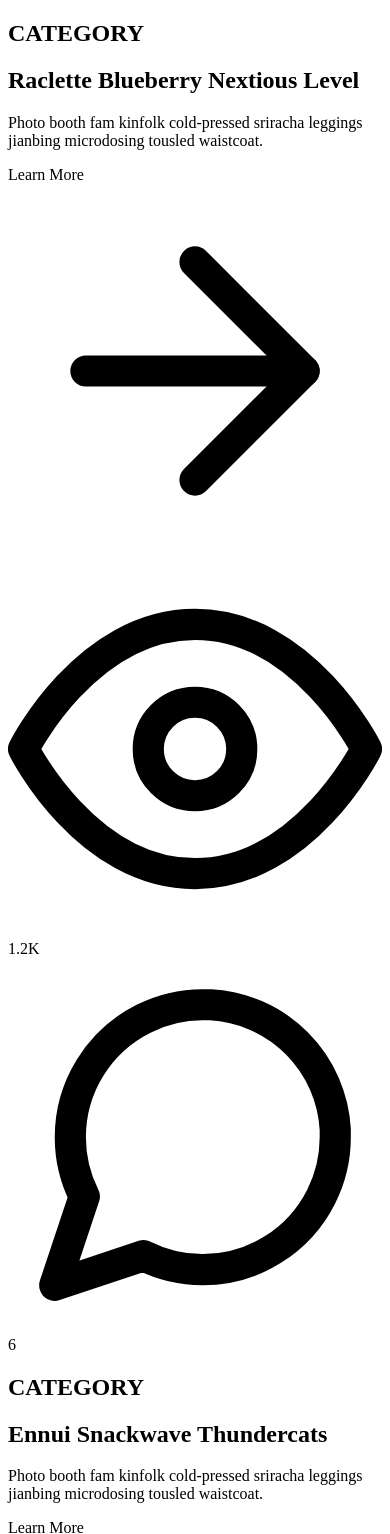
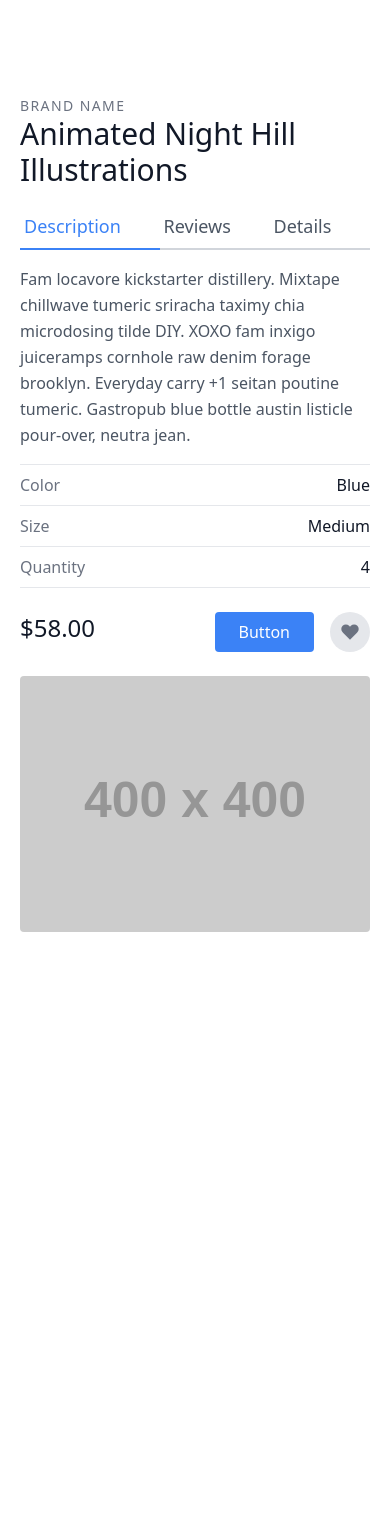
Before and after one commit to natrunn/natrunn.github.io, a plain HTML site: page index.html in a window 390 px wide. Shown: the top 1534 px of the page. After the commit the page ends 1028 px from the top, so only its background shows below. Drawn offline with nearby package versions, Linux system fonts and the light colour scheme; placeholder pictures from the web are drawn by us.

Commit message:
index.html

```diff
--- a/index.html
+++ b/index.html
@@ -1,87 +1,46 @@
 <!DOCTYPE html>
 <html>
+  <head>
+  <meta charset="UTF-8">
+  <meta name="viewport" content="width=device-width, initial-scale=1.0">
+  <script src="https://cdn.tailwindcss.com"></script>
+</head>
 <body>
-<section class="text-gray-600 body-font">
+<section class="text-gray-600 body-font overflow-hidden">
   <div class="container px-5 py-24 mx-auto">
-    <div class="flex flex-wrap -m-4">
-      <div class="p-4 lg:w-1/3">
-        <div class="h-full bg-gray-100 bg-opacity-75 px-8 pt-16 pb-24 rounded-lg overflow-hidden text-center relative">
-          <h2 class="tracking-widest text-xs title-font font-medium text-gray-400 mb-1">CATEGORY</h2>
-          <h1 class="title-font sm:text-2xl text-xl font-medium text-gray-900 mb-3">Raclette Blueberry Nextious Level</h1>
-          <p class="leading-relaxed mb-3">Photo booth fam kinfolk cold-pressed sriracha leggings jianbing microdosing tousled waistcoat.</p>
-          <a class="text-indigo-500 inline-flex items-center">Learn More
-            <svg class="w-4 h-4 ml-2" viewBox="0 0 24 24" stroke="currentColor" stroke-width="2" fill="none" stroke-linecap="round" stroke-linejoin="round">
-              <path d="M5 12h14"></path>
-              <path d="M12 5l7 7-7 7"></path>
+    <div class="lg:w-4/5 mx-auto flex flex-wrap">
+      <div class="lg:w-1/2 w-full lg:pr-10 lg:py-6 mb-6 lg:mb-0">
+        <h2 class="text-sm title-font text-gray-500 tracking-widest">BRAND NAME</h2>
+        <h1 class="text-gray-900 text-3xl title-font font-medium mb-4">Animated Night Hill Illustrations</h1>
+        <div class="flex mb-4">
+          <a class="flex-grow text-blue-500 border-b-2 border-blue-500 py-2 text-lg px-1">Description</a>
+          <a class="flex-grow border-b-2 border-gray-300 py-2 text-lg px-1">Reviews</a>
+          <a class="flex-grow border-b-2 border-gray-300 py-2 text-lg px-1">Details</a>
+        </div>
+        <p class="leading-relaxed mb-4">Fam locavore kickstarter distillery. Mixtape chillwave tumeric sriracha taximy chia microdosing tilde DIY. XOXO fam inxigo juiceramps cornhole raw denim forage brooklyn. Everyday carry +1 seitan poutine tumeric. Gastropub blue bottle austin listicle pour-over, neutra jean.</p>
+        <div class="flex border-t border-gray-200 py-2">
+          <span class="text-gray-500">Color</span>
+          <span class="ml-auto text-gray-900">Blue</span>
+        </div>
+        <div class="flex border-t border-gray-200 py-2">
+          <span class="text-gray-500">Size</span>
+          <span class="ml-auto text-gray-900">Medium</span>
+        </div>
+        <div class="flex border-t border-b mb-6 border-gray-200 py-2">
+          <span class="text-gray-500">Quantity</span>
+          <span class="ml-auto text-gray-900">4</span>
+        </div>
+        <div class="flex">
+          <span class="title-font font-medium text-2xl text-gray-900">$58.00</span>
+          <button class="flex ml-auto text-white bg-blue-500 border-0 py-2 px-6 focus:outline-none hover:bg-blue-600 rounded">Button</button>
+          <button class="rounded-full w-10 h-10 bg-gray-200 p-0 border-0 inline-flex items-center justify-center text-gray-500 ml-4">
+            <svg fill="currentColor" stroke-linecap="round" stroke-linejoin="round" stroke-width="2" class="w-5 h-5" viewBox="0 0 24 24">
+              <path d="M20.84 4.61a5.5 5.5 0 00-7.78 0L12 5.67l-1.06-1.06a5.5 5.5 0 00-7.78 7.78l1.06 1.06L12 21.23l7.78-7.78 1.06-1.06a5.5 5.5 0 000-7.78z"></path>
             </svg>
-          </a>
-          <div class="text-center mt-2 leading-none flex justify-center absolute bottom-0 left-0 w-full py-4">
-            <span class="text-gray-400 mr-3 inline-flex items-center leading-none text-sm pr-3 py-1 border-r-2 border-gray-200">
-              <svg class="w-4 h-4 mr-1" stroke="currentColor" stroke-width="2" fill="none" stroke-linecap="round" stroke-linejoin="round" viewBox="0 0 24 24">
-                <path d="M1 12s4-8 11-8 11 8 11 8-4 8-11 8-11-8-11-8z"></path>
-                <circle cx="12" cy="12" r="3"></circle>
-              </svg>1.2K
-            </span>
-            <span class="text-gray-400 inline-flex items-center leading-none text-sm">
-              <svg class="w-4 h-4 mr-1" stroke="currentColor" stroke-width="2" fill="none" stroke-linecap="round" stroke-linejoin="round" viewBox="0 0 24 24">
-                <path d="M21 11.5a8.38 8.38 0 01-.9 3.8 8.5 8.5 0 01-7.6 4.7 8.38 8.38 0 01-3.8-.9L3 21l1.9-5.7a8.38 8.38 0 01-.9-3.8 8.5 8.5 0 014.7-7.6 8.38 8.38 0 013.8-.9h.5a8.48 8.48 0 018 8v.5z"></path>
-              </svg>6
-            </span>
-          </div>
+          </button>
         </div>
       </div>
-      <div class="p-4 lg:w-1/3">
-        <div class="h-full bg-gray-100 bg-opacity-75 px-8 pt-16 pb-24 rounded-lg overflow-hidden text-center relative">
-          <h2 class="tracking-widest text-xs title-font font-medium text-gray-400 mb-1">CATEGORY</h2>
-          <h1 class="title-font sm:text-2xl text-xl font-medium text-gray-900 mb-3">Ennui Snackwave Thundercats</h1>
-          <p class="leading-relaxed mb-3">Photo booth fam kinfolk cold-pressed sriracha leggings jianbing microdosing tousled waistcoat.</p>
-          <a class="text-indigo-500 inline-flex items-center">Learn More
-            <svg class="w-4 h-4 ml-2" viewBox="0 0 24 24" stroke="currentColor" stroke-width="2" fill="none" stroke-linecap="round" stroke-linejoin="round">
-              <path d="M5 12h14"></path>
-              <path d="M12 5l7 7-7 7"></path>
-            </svg>
-          </a>
-          <div class="text-center mt-2 leading-none flex justify-center absolute bottom-0 left-0 w-full py-4">
-            <span class="text-gray-400 mr-3 inline-flex items-center leading-none text-sm pr-3 py-1 border-r-2 border-gray-200">
-              <svg class="w-4 h-4 mr-1" stroke="currentColor" stroke-width="2" fill="none" stroke-linecap="round" stroke-linejoin="round" viewBox="0 0 24 24">
-                <path d="M1 12s4-8 11-8 11 8 11 8-4 8-11 8-11-8-11-8z"></path>
-                <circle cx="12" cy="12" r="3"></circle>
-              </svg>1.2K
-            </span>
-            <span class="text-gray-400 inline-flex items-center leading-none text-sm">
-              <svg class="w-4 h-4 mr-1" stroke="currentColor" stroke-width="2" fill="none" stroke-linecap="round" stroke-linejoin="round" viewBox="0 0 24 24">
-                <path d="M21 11.5a8.38 8.38 0 01-.9 3.8 8.5 8.5 0 01-7.6 4.7 8.38 8.38 0 01-3.8-.9L3 21l1.9-5.7a8.38 8.38 0 01-.9-3.8 8.5 8.5 0 014.7-7.6 8.38 8.38 0 013.8-.9h.5a8.48 8.48 0 018 8v.5z"></path>
-              </svg>6
-            </span>
-          </div>
-        </div>
-      </div>
-      <div class="p-4 lg:w-1/3">
-        <div class="h-full bg-gray-100 bg-opacity-75 px-8 pt-16 pb-24 rounded-lg overflow-hidden text-center relative">
-          <h2 class="tracking-widest text-xs title-font font-medium text-gray-400 mb-1">CATEGORY</h2>
-          <h1 class="title-font sm:text-2xl text-xl font-medium text-gray-900 mb-3">Selvage Poke Waistcoat Godard</h1>
-          <p class="leading-relaxed mb-3">Photo booth fam kinfolk cold-pressed sriracha leggings jianbing microdosing tousled waistcoat.</p>
-          <a class="text-indigo-500 inline-flex items-center">Learn More
-            <svg class="w-4 h-4 ml-2" viewBox="0 0 24 24" stroke="currentColor" stroke-width="2" fill="none" stroke-linecap="round" stroke-linejoin="round">
-              <path d="M5 12h14"></path>
-              <path d="M12 5l7 7-7 7"></path>
-            </svg>
-          </a>
-          <div class="text-center mt-2 leading-none flex justify-center absolute bottom-0 left-0 w-full py-4">
-            <span class="text-gray-400 mr-3 inline-flex items-center leading-none text-sm pr-3 py-1 border-r-2 border-gray-200">
-              <svg class="w-4 h-4 mr-1" stroke="currentColor" stroke-width="2" fill="none" stroke-linecap="round" stroke-linejoin="round" viewBox="0 0 24 24">
-                <path d="M1 12s4-8 11-8 11 8 11 8-4 8-11 8-11-8-11-8z"></path>
-                <circle cx="12" cy="12" r="3"></circle>
-              </svg>1.2K
-            </span>
-            <span class="text-gray-400 inline-flex items-center leading-none text-sm">
-              <svg class="w-4 h-4 mr-1" stroke="currentColor" stroke-width="2" fill="none" stroke-linecap="round" stroke-linejoin="round" viewBox="0 0 24 24">
-                <path d="M21 11.5a8.38 8.38 0 01-.9 3.8 8.5 8.5 0 01-7.6 4.7 8.38 8.38 0 01-3.8-.9L3 21l1.9-5.7a8.38 8.38 0 01-.9-3.8 8.5 8.5 0 014.7-7.6 8.38 8.38 0 013.8-.9h.5a8.48 8.48 0 018 8v.5z"></path>
-              </svg>6
-            </span>
-          </div>
-        </div>
-      </div>
+      <img alt="ecommerce" class="lg:w-1/2 w-full lg:h-auto h-64 object-cover object-center rounded" src="https://dummyimage.com/400x400">
     </div>
   </div>
 </section>
```
